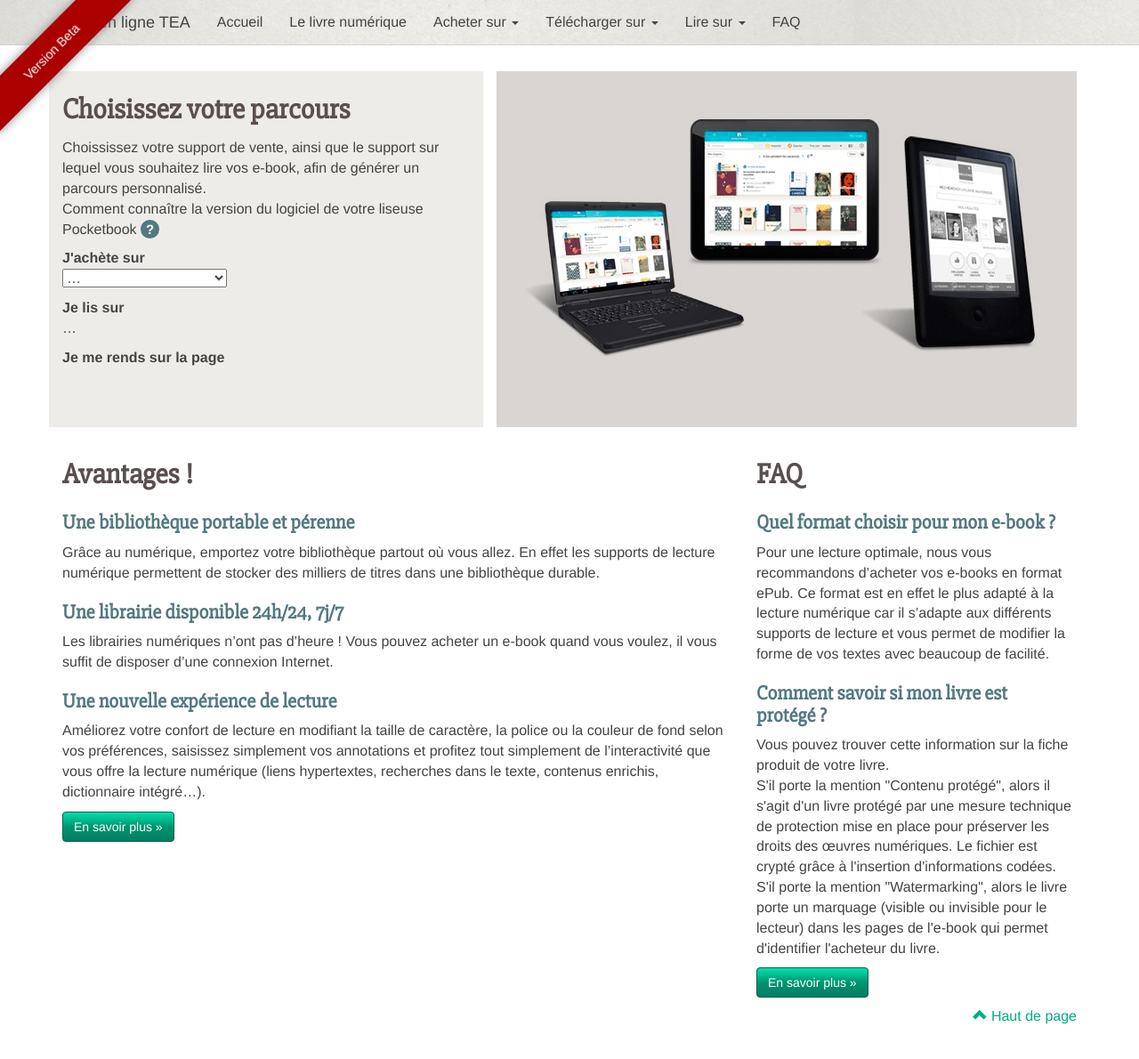
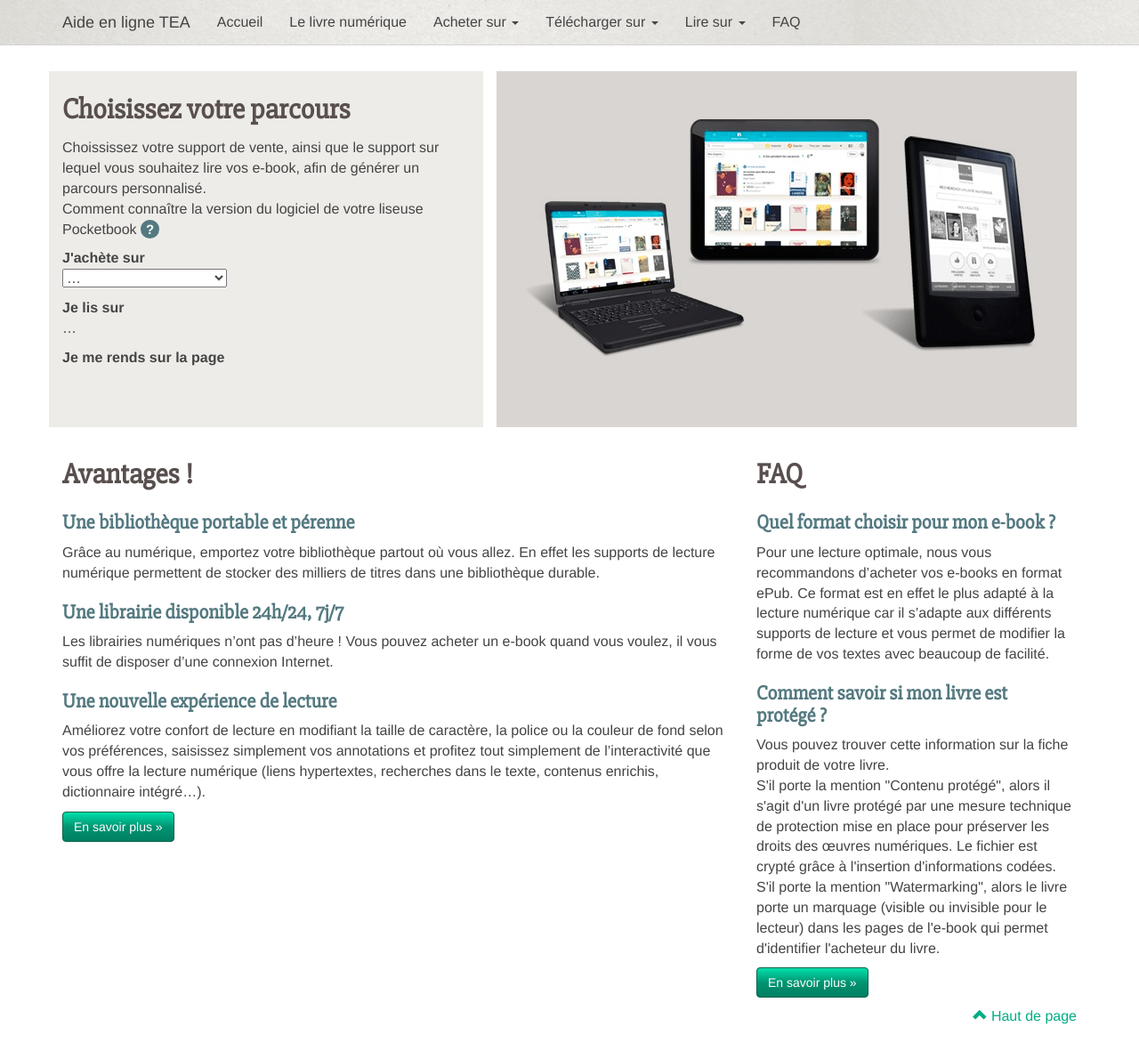
Before and after one commit to TEA-ebook/help-center, a Jekyll site: the page built from index.html, in a window 1280 px wide and 1214 px high. Shown: the top 1190 px of the window at 89% size. Built offline with Jekyll 4.4.1, drawn with Linux system fonts in a browser that asks for light colours; nearby versions of some CDN libraries; Markdown is read by kramdown in place of the engine named in the settings.

Commit message:
Rm: tag 'version beta'

```diff
--- a/_layouts/default.html
+++ b/_layouts/default.html
@@ -34,7 +34,6 @@
     </script>
 
     <a class="header-github" href="https://github.com/TEA-ebook/help-center">Je souhaite participer</a>
-    <span class="bandeau">Version Beta</span>
     {% include header.html %}
 
     <div class="container marketing" id="content">
--- a/css/main.scss
+++ b/css/main.scss
@@ -77,29 +77,3 @@
   color: #fff;
   text-decoration: none;
 }
-
-.bandeau {
-  display: block;
-  position: fixed;
-  top: 2.5em;
-  left: -3.5em;
-  color: #fff;
-  padding: .8em 1.5em;
-  width: 15em;
-  text-align: center;
-  background-color: #A00;
-  font-size: .9em;
-  font-weight: 500;
-  text-decoration: none;
-  white-space: nowrap;
-  -webkit-transform: rotate(-45deg);
-  -ms-transform: rotate(-45deg);
-  transform: rotate(-45deg);
-  -webkit-transform-origin: 50% 50%;
-  -ms-transform-origin: 50% 50%;
-  transform-origin: 50% 50%;
-  -webkit-transition: background-color .2s;
-  transition: background-color .2s;
-  z-index: 1040;
-  box-shadow: 0px 0px 10px #888;
-}
```
